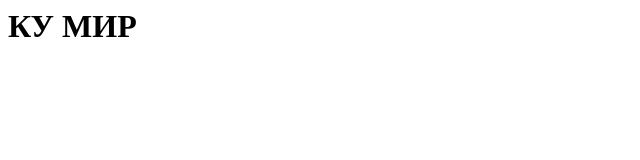
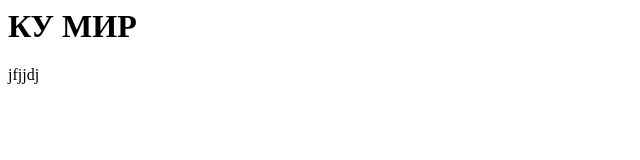
Before and after one commit to tsarev098seva/site6, a plain HTML site: page index.html in a window 1280 px wide. Shown: the full height of the page, 0-640 px from the left. Drawn offline with Linux system fonts and the light colour scheme.

Commit message:
Update index.html

```diff
--- a/index.html
+++ b/index.html
@@ -1 +1,2 @@
 <h1>КУ МИР</h1>
+<p>jfjjdj</p>
```
